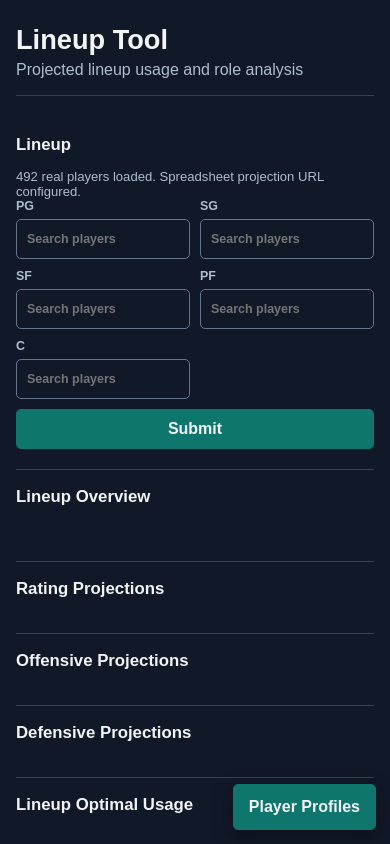
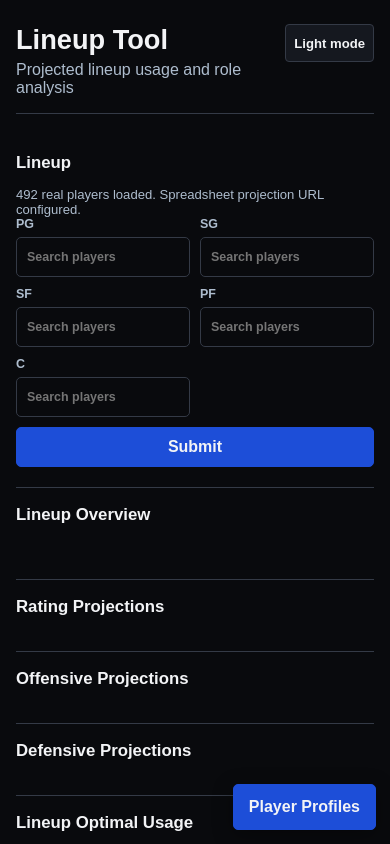
Before and after one commit to a12-25/Lineup-Tool, a website: page public/index.html in a window 390 px wide. Shown: the top 844 px of the page. Drawn offline with Linux system fonts and the light colour scheme.

Commit message:
Add switchable black and blue themes

```diff
--- a/public/app.js
+++ b/public/app.js
@@ -25,6 +25,7 @@ const netRatingAxisTrigger = document.getElementById("netRatingAxisTrigger");
 const apiBaseUrl = document.querySelector('meta[name="lineup-api-base-url"]').content.trim().replace(/\/$/, "");
 const spreadsheetProjectionUrl = document.querySelector('meta[name="spreadsheet-projection-url"]').content.trim();
 const isDemoMode = new URLSearchParams(window.location.search).get("demo") === "1";
+const themeToggle = document.getElementById("themeToggle");
 let currentLineupNames = [];
 let currentProfiles = new Map();
 let lastSuccessfulLineupKey = null;
@@ -37,6 +38,33 @@ let chartRevealObserver = null;
 let chartRevealFrame = 0;
 let chartRevealPlayedForLineup = false;
 let chartRevealRects = [];
+
+function setColorTheme(theme, persist = false) {
+  const isLightTheme = theme === "light";
+  document.documentElement.dataset.theme = isLightTheme ? "light" : "dark";
+  themeToggle.textContent = isLightTheme ? "Dark mode" : "Light mode";
+  themeToggle.setAttribute("aria-label", `Switch to ${isLightTheme ? "dark" : "light"} theme`);
+  themeToggle.setAttribute("aria-pressed", String(isLightTheme));
+  if (persist) {
+    try {
+      localStorage.setItem("lineup-theme", isLightTheme ? "light" : "dark");
+    } catch {
+      return;
+    }
+  }
+}
+
+let savedTheme = "dark";
+try {
+  savedTheme = localStorage.getItem("lineup-theme") || "dark";
+} catch {
+  savedTheme = "dark";
+}
+setColorTheme(savedTheme);
+themeToggle.addEventListener("click", () => {
+  setColorTheme(document.documentElement.dataset.theme === "dark" ? "light" : "dark", true);
+});
+
 const demoPlayers = [
   { player: "Demo Point Guard", position: "PG", slots: ["PG"] },
   { player: "Demo Combo Guard", position: "G", slots: ["PG", "SG"] },
--- a/public/index.html
+++ b/public/index.html
@@ -6,13 +6,16 @@
     <meta name="lineup-api-base-url" content="" />
     <meta name="spreadsheet-projection-url" content="https://script.google.com/macros/s/AKfycbyMYuoBYbIXgCAdLc-hKXwQllQ_rB6_C2V34cCi7NMVsvg2nHc0ZnoWI5VUu9PoBB8Xxg/exec" />
     <title>Lineup Tool</title>
-    <link rel="stylesheet" href="./styles.css?v=lineup-profile-select-20261002" />
+    <link rel="stylesheet" href="./styles.css?v=lineup-themes-20261002" />
   </head>
   <body>
     <main class="page-shell">
       <header class="page-header">
-        <h1>Lineup Tool</h1>
-        <p>Projected lineup usage and role analysis</p>
+        <div class="page-header-content">
+          <h1>Lineup Tool</h1>
+          <p>Projected lineup usage and role analysis</p>
+        </div>
+        <button id="themeToggle" class="theme-toggle" type="button" aria-label="Switch to light theme" aria-pressed="false">Light mode</button>
       </header>
 
       <p id="demoBanner" class="demo-banner" hidden>Manual test mode: all players and results on this page are fictional.</p>
@@ -107,6 +110,6 @@
       </div>
     </main>
 
-    <script defer src="./app.js?v=lineup-profile-select-20261002"></script>
+    <script defer src="./app.js?v=lineup-themes-20261002"></script>
   </body>
 </html>
--- a/public/styles.css
+++ b/public/styles.css
@@ -4,16 +4,36 @@
 
 :root {
   color-scheme: dark;
-  --page: #111827;
-  --surface: #1f2937;
-  --line: #374151;
+  --page: #090a0d;
+  --surface: #15181f;
+  --line: #343a46;
   --muted: #aebdce;
   --text: #f3f4f6;
-  --accent: #2dd4bf;
+  --accent: #1d4ed8;
   --positive: #28a58d;
   --negative: #d17a54;
   --chart-grid: #394554;
   --chart-axis: #93a1b2;
+  --notice-background: #292524;
+  --notice-text: #fde68a;
+  --notice-accent: #f59e0b;
+}
+
+:root[data-theme="light"] {
+  color-scheme: light;
+  --page: #f8fafc;
+  --surface: #ffffff;
+  --line: #cbd5e1;
+  --muted: #475569;
+  --text: #111827;
+  --accent: #1d4ed8;
+  --positive: #15803d;
+  --negative: #c2410c;
+  --chart-grid: #dbe2ea;
+  --chart-axis: #64748b;
+  --notice-background: #fef3c7;
+  --notice-text: #78350f;
+  --notice-accent: #d97706;
 }
 
 body {
@@ -30,9 +50,17 @@ body {
 }
 
 .page-header {
+  display: flex;
+  justify-content: space-between;
+  align-items: flex-start;
+  gap: 16px;
   margin-bottom: 22px;
   padding-bottom: 16px;
   border-bottom: 1px solid var(--line);
+}
+
+.page-header-content {
+  min-width: 0;
 }
 
 .page-header h1 {
@@ -44,6 +72,20 @@ body {
 .section-heading p {
   margin: 0;
   color: var(--muted);
+}
+
+.theme-toggle {
+  flex: none;
+  min-height: 38px;
+  padding: 7px 10px;
+  border: 1px solid var(--line);
+  border-radius: 4px;
+  background: var(--surface);
+  color: var(--text);
+  font: inherit;
+  font-size: 0.82rem;
+  font-weight: 700;
+  cursor: pointer;
 }
 
 .dashboard-layout {
@@ -106,7 +148,7 @@ body {
   min-width: 0;
   min-height: 40px;
   padding: 8px 10px;
-  border: 1px solid #64748b;
+  border: 1px solid var(--line);
   border-radius: 5px;
   background: var(--page);
   color: var(--text);
@@ -114,8 +156,8 @@ body {
 }
 
 .lineup-form button {
-  background: #0f766e;
-  border-color: #0f766e;
+  background: var(--accent);
+  border-color: var(--accent);
   font-weight: 700;
   cursor: pointer;
 }
@@ -143,7 +185,7 @@ body {
   inset: calc(100% + 4px) 0 auto;
   max-height: min(18rem, 50vh);
   overflow-y: auto;
-  border: 1px solid #64748b;
+  border: 1px solid var(--line);
   border-radius: 4px;
   background: var(--surface);
   box-shadow: 0 8px 20px rgb(0 0 0 / 35%);
@@ -166,7 +208,7 @@ body {
 
 .player-picker-option:hover,
 .player-picker-option.is-active {
-  background: #0f766e;
+  background: var(--accent);
 }
 
 .player-picker-empty {
@@ -208,10 +250,10 @@ body {
   aspect-ratio: 1.25;
   place-items: center;
   overflow: hidden;
-  border: 1px solid #657487;
+  border: 1px solid var(--line);
   border-radius: 4px;
   background: var(--surface);
-  color: #e2e8f0;
+  color: var(--text);
   font-size: 1.05rem;
   font-weight: 700;
 }
@@ -243,7 +285,7 @@ body {
   border: 1px solid var(--line);
   border-radius: 4px;
   background: var(--surface);
-  color: #e2e8f0;
+  color: var(--text);
   font-size: 1.05rem;
   font-weight: 700;
 }
@@ -454,7 +496,7 @@ body {
 .net-rating-chart .chart-point:hover,
 .net-rating-chart .chart-point:focus-visible,
 .net-rating-chart .chart-point.is-selected {
-  stroke: #fff;
+  stroke: var(--surface);
   stroke-width: 2.5;
   r: 5px;
   outline: none;
@@ -561,7 +603,7 @@ th {
 
 .profile-close,
 .mobile-profile-toggle {
-  border: 1px solid #64748b;
+  border: 1px solid var(--line);
   border-radius: 5px;
   background: var(--surface);
   color: var(--text);
@@ -641,9 +683,9 @@ th {
 .demo-banner {
   margin: 0 0 12px;
   padding: 9px 12px;
-  border-left: 3px solid #f59e0b;
-  background: #292524;
-  color: #fde68a;
+  border-left: 3px solid var(--notice-accent);
+  background: var(--notice-background);
+  color: var(--notice-text);
   font-size: 0.82rem;
 }
 
@@ -735,8 +777,8 @@ th {
     max-width: calc(100vw - 28px);
     min-height: 46px;
     padding: 10px 15px;
-    border-color: #0f766e;
-    background: #0f766e;
+    border-color: var(--accent);
+    background: var(--accent);
     box-shadow: 0 5px 20px rgb(0 0 0 / 35%);
     font-weight: 700;
     overflow: hidden;
@@ -762,6 +804,14 @@ th {
 }
 
 @media (max-width: 620px) {
+  .page-header {
+    gap: 10px;
+  }
+
+  .theme-toggle {
+    padding-inline: 8px;
+  }
+
   .lineup-form {
     grid-template-columns: repeat(2, minmax(0, 1fr));
   }
```
